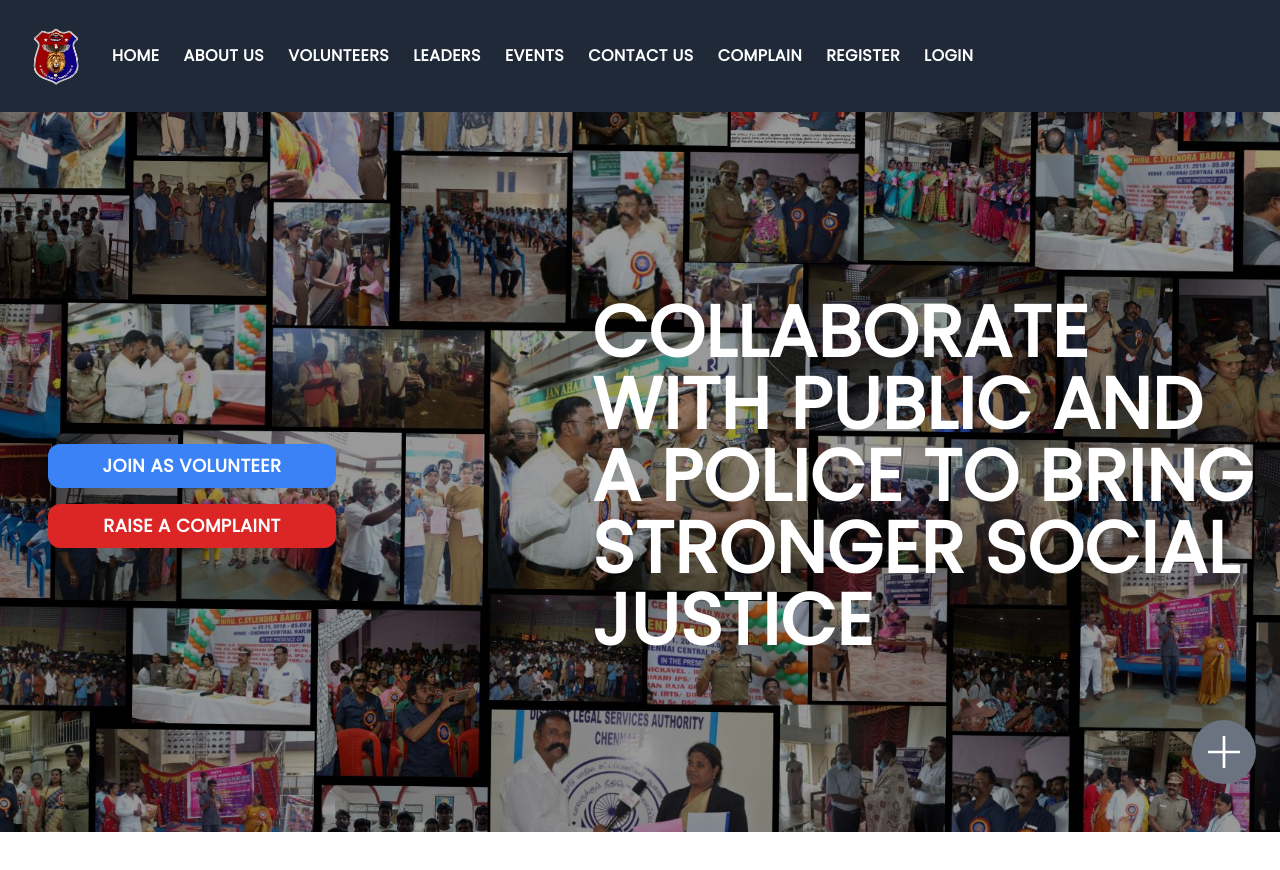
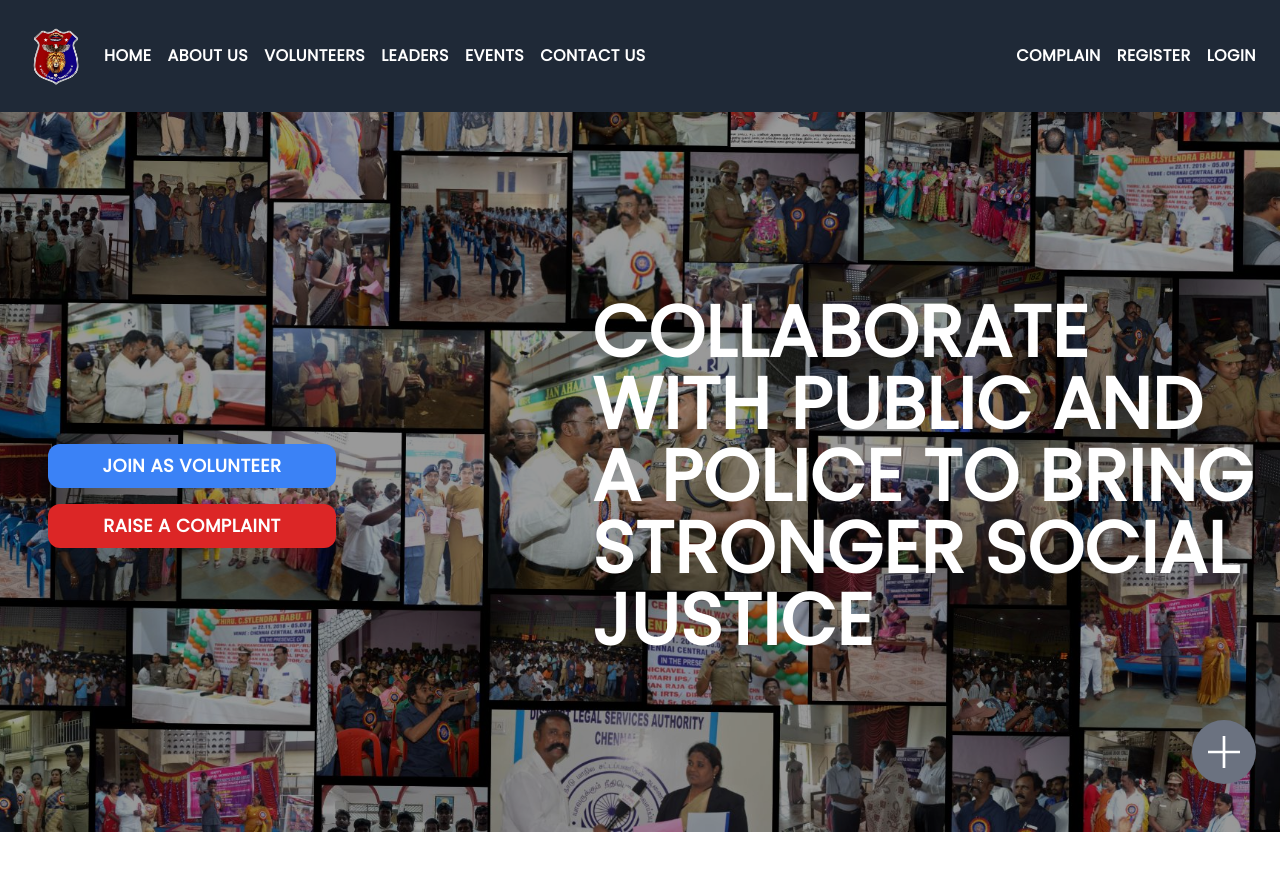
Before and after one commit to aquasaurus/police-public-connect, a Nuxt app: page / in a window 1280 px wide. Shown: the top 870 px of the page. Built offline with nearby package versions, Linux system fonts and the light colour scheme.

Commit message:
split header

```diff
--- a/components/Layout/Header.vue
+++ b/components/Layout/Header.vue
@@ -47,8 +47,9 @@
       <div
         :class="`flex flex-col lg:flex-row transition duration-500 ease-in-out transform absolute lg:static top-16 left-0 ${
           navOpen ? `-translate-x-0` : `-translate-x-140`
-        } space-y-4 lg:space-y-0 lg:space-x-4 lg:items-center text-base lg:translate-x-0 lg:max-w-8xl w-full text-white uppercase font-semibold lg:mx-auto bg-gray-800 py-8 lg:py-2 px-8 lg:px-1 min-h-screen lg:min-h-0 overflow-y-auto`"
+        } space-y-4 lg:space-y-0 lg:space-x-4 lg:items-center lg:justify-between text-base lg:translate-x-0 lg:max-w-8xl w-full text-white uppercase font-semibold lg:mx-auto bg-gray-800 py-8 lg:py-2 px-8 lg:px-1 min-h-screen lg:min-h-0 overflow-y-auto`"
       >
+      <div class = "flex flex-col lg:flex-row items-center gap-2 justify-start">
         <a
           :class="`hover:text-red-300 transition duration-500 px-4 lg:px-1`"
           href="/"
@@ -61,13 +62,24 @@
           />
         </a>
         <a
-          v-for="x in navList"
+          v-for="x in navList.filter(x => !x.right)"
           :class="`hover:text-red-300 transition duration-500 px-4 lg:px-1`"
           :href="x.route"
           :key="x.key"
         >
           {{ x.name }}
         </a>
+      </div>
+      <div class = "flex flex-col lg:flex-row items-center gap-2 justify-start">
+        <a
+          v-for="x in navList.filter(x => x.right)"
+          :class="`hover:text-red-300 transition duration-500 px-4 lg:px-1`"
+          :href="x.route"
+          :key="x.key"
+        >
+          {{ x.name }}
+        </a>
+      </div>
       </div>
     </div>
   </header>
--- a/layouts/default.vue
+++ b/layouts/default.vue
@@ -85,16 +85,19 @@ const Navigation = [
     name: `Complain`,
     route: `/complain`,
     key: `complain`,
+    right: true,
   },
   {
     name: 'Register',
     route: '/apply',
     key: 'register',
+    right: true,
   },
   {
     name: 'Login',
     route: '/login',
     key: 'login',
+    right: true,
   },
 ];
 </script>
```
